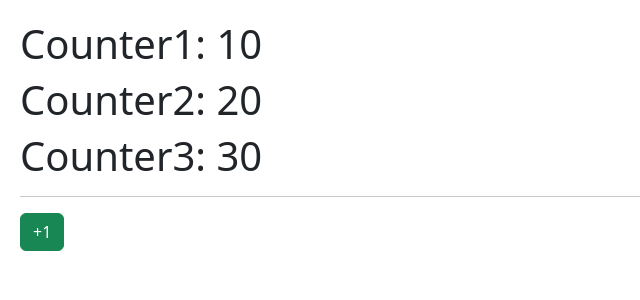
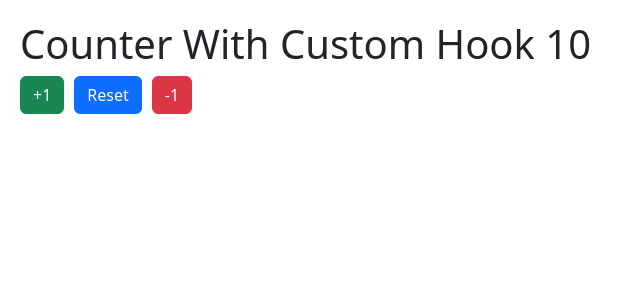
Before and after one commit to harold2tg/05-hook-app, a React (Vite) app: page / in a window 1280 px wide. Shown: the top 300 px of the page, without its empty margins (0-640 px from the left). Built offline with nearby package versions, Linux system fonts and the light colour scheme.

Commit message:
116. useCounter - CustomHook

```diff
--- /dev/null
+++ b/src/01-useState/CounterWithCustomHook.jsx
@@ -0,0 +1,17 @@
+
+import {useCounter} from '../hook/useCounter'
+
+export const CounterWithCustomHook = () => {
+    const {counter} = useCounter()
+    return (
+    <>
+        <h1>Counter With Custom Hook {counter}</h1>
+
+        <button className="btn btn-success">+1</button>
+        <button className="btn btn-primary">Reset</button>
+        <button className="btn btn-danger">-1</button>
+
+
+    </>
+  )
+}
--- /dev/null
+++ b/src/hook/useCounter.js
@@ -0,0 +1,10 @@
+import {useState} from 'react'
+
+export const useCounter = (initialValue=10)=>{
+
+    const [counter, setcounter] = useState(initialValue)
+
+    return{
+        counter,
+    }
+}
--- a/src/main.jsx
+++ b/src/main.jsx
@@ -3,10 +3,12 @@
 import './index.css'
 // import {HookApp} from './HookApp'
 import { CounterApp } from './01-useState/CounterApp'
+import { CounterWithCustomHook } from './01-useState/CounterWithCustomHook'
 
 ReactDOM.createRoot(document.getElementById('root')).render(
   <React.StrictMode>
     {/* <HookApp /> */}
-    <CounterApp/>
+    {/* <CounterApp/> */}
+    <CounterWithCustomHook/>
   </React.StrictMode>
 )
```
